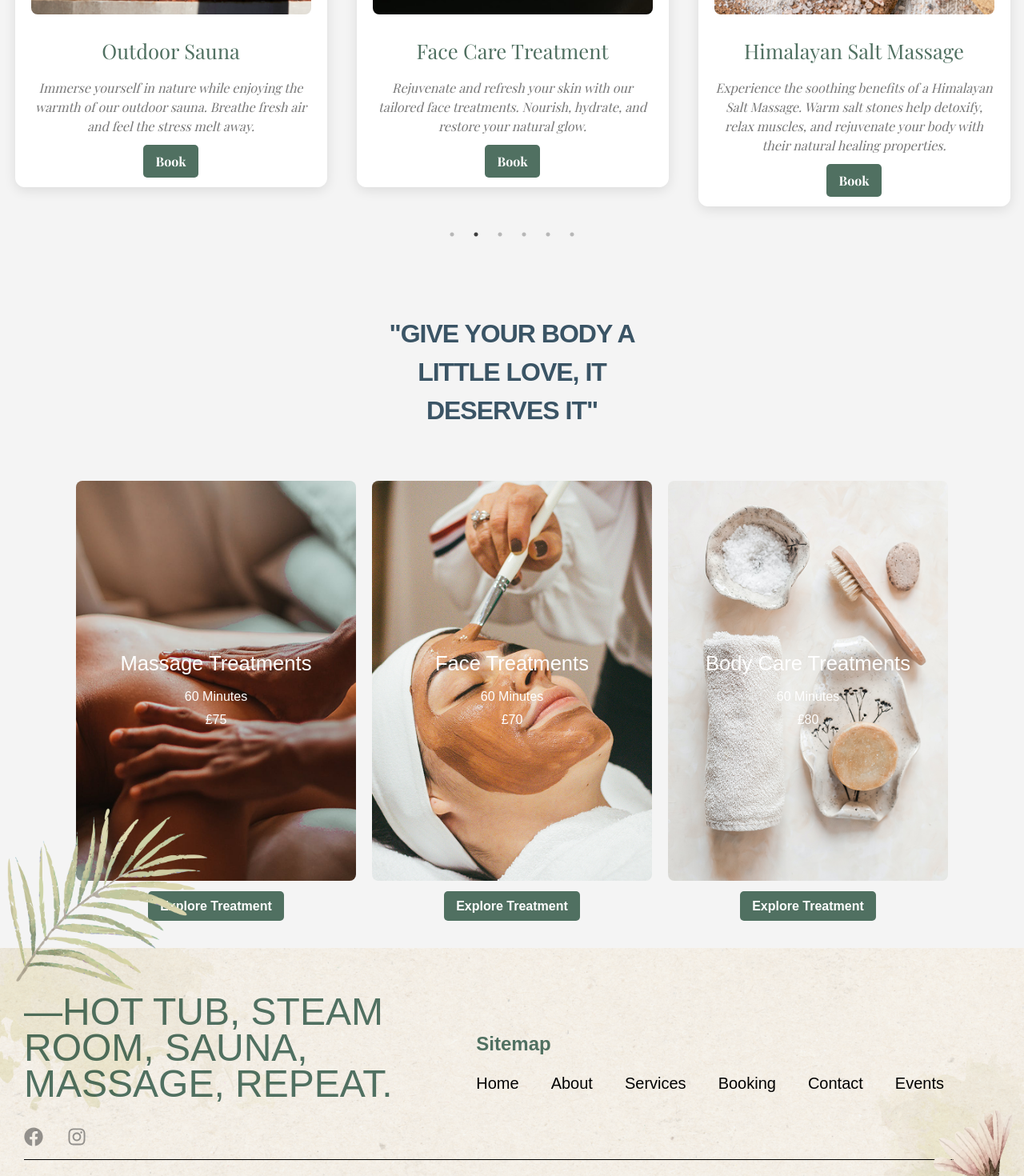
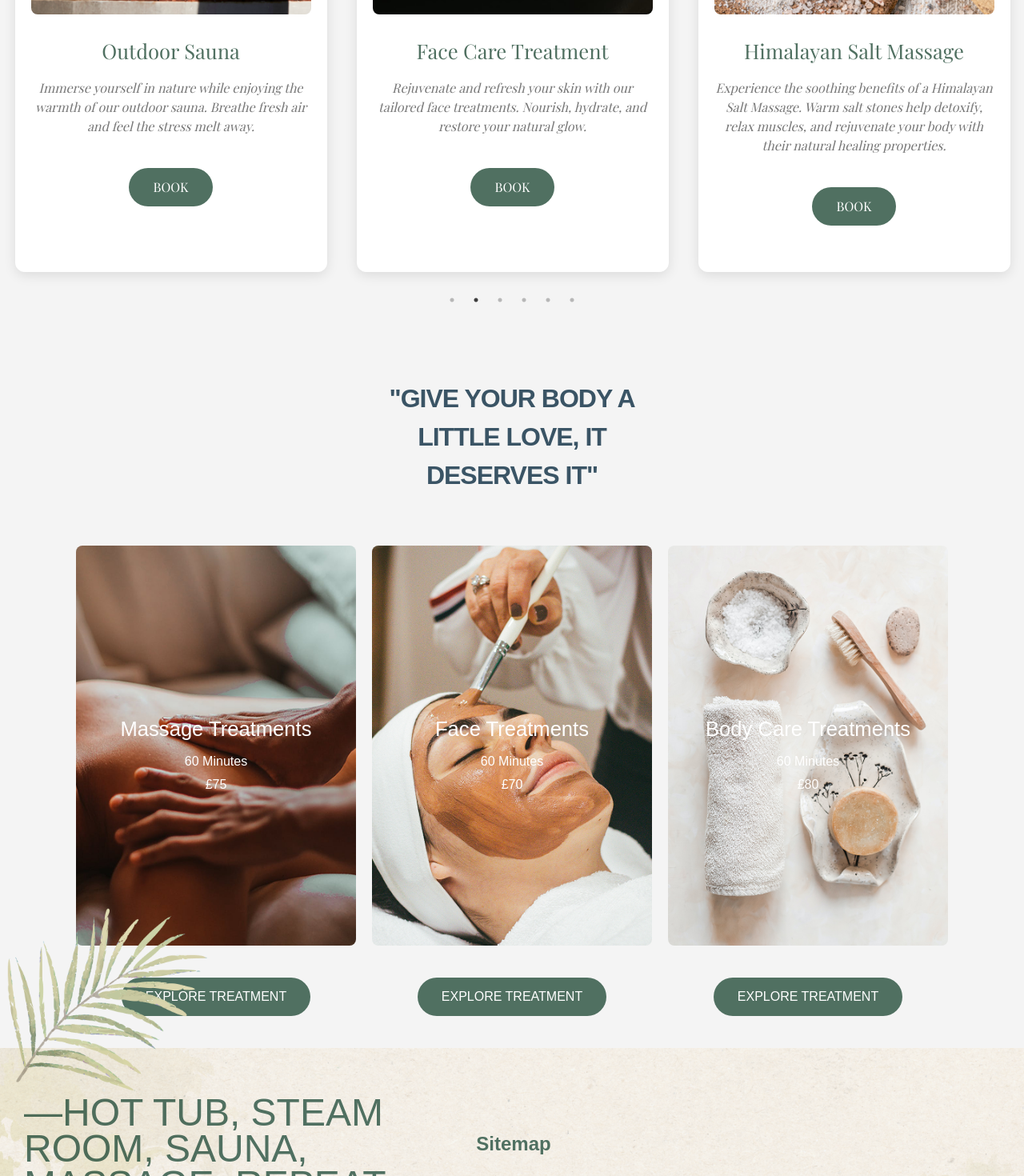
Before and after one commit to EmmaaDy/Examensarbete-SPA, a React (Vite) app in the folder frontend/: page /services in a window 1280 px wide. Shown: the part 1941-3411 px from the top of the page at 80% size. Built offline with nearby package versions, Linux system fonts and the light colour scheme.

Commit message:
styled buttons

```diff
--- a/frontend/src/styles/Services.css
+++ b/frontend/src/styles/Services.css
@@ -124,6 +124,7 @@ body {
   text-align: center;
   transition: transform 0.3s ease, box-shadow 0.3s ease;
   margin-bottom: 20px;
+  min-height: 750px;
 }
 
 .services-room-card:hover {
@@ -151,13 +152,15 @@ body {
 }
 
 .services-room-card .services-book-link {
+  display: inline-block;
+  margin-top: 20px;
+  padding: 12px 30px;
   background-color: #507061;
   color: white;
-  padding: 10px 15px;
-  border-radius: 5px;
   text-decoration: none;
-  font-weight: bold;
+  border-radius: 50px;
   transition: background-color 0.3s ease;
+  text-transform: uppercase;
 }
 
 .services-room-card .services-book-link:hover {
@@ -237,14 +240,15 @@ body {
 }
 
 .services-explore-link {
+  display: inline-block;
+  margin-top: 20px;
+  padding: 12px 30px;
   background-color: #507061;
   color: white;
-  padding: 10px 15px;
-  border-radius: 5px;
   text-decoration: none;
-  font-weight: bold;
+  border-radius: 50px;
   transition: background-color 0.3s ease;
-  margin-top: 20px;
+  text-transform: uppercase;
 }
 
 .services-explore-link:hover {
```
